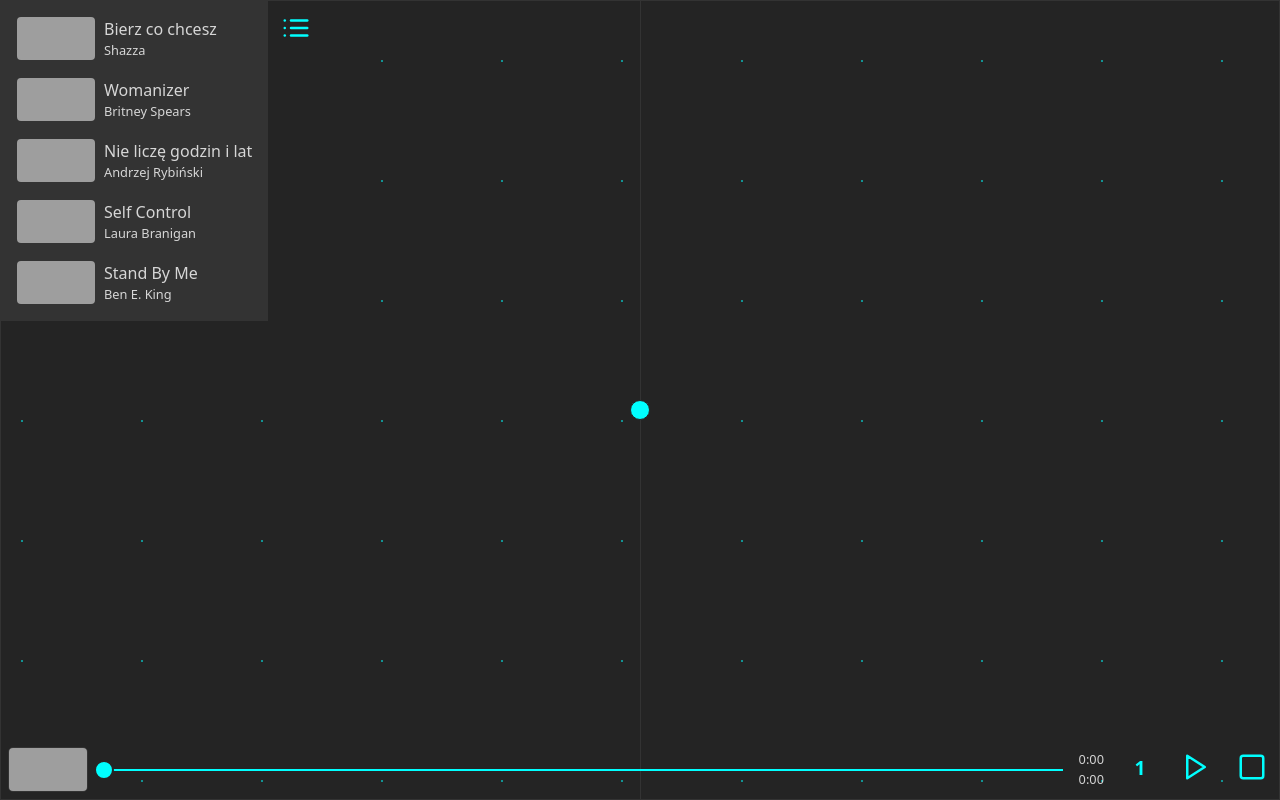
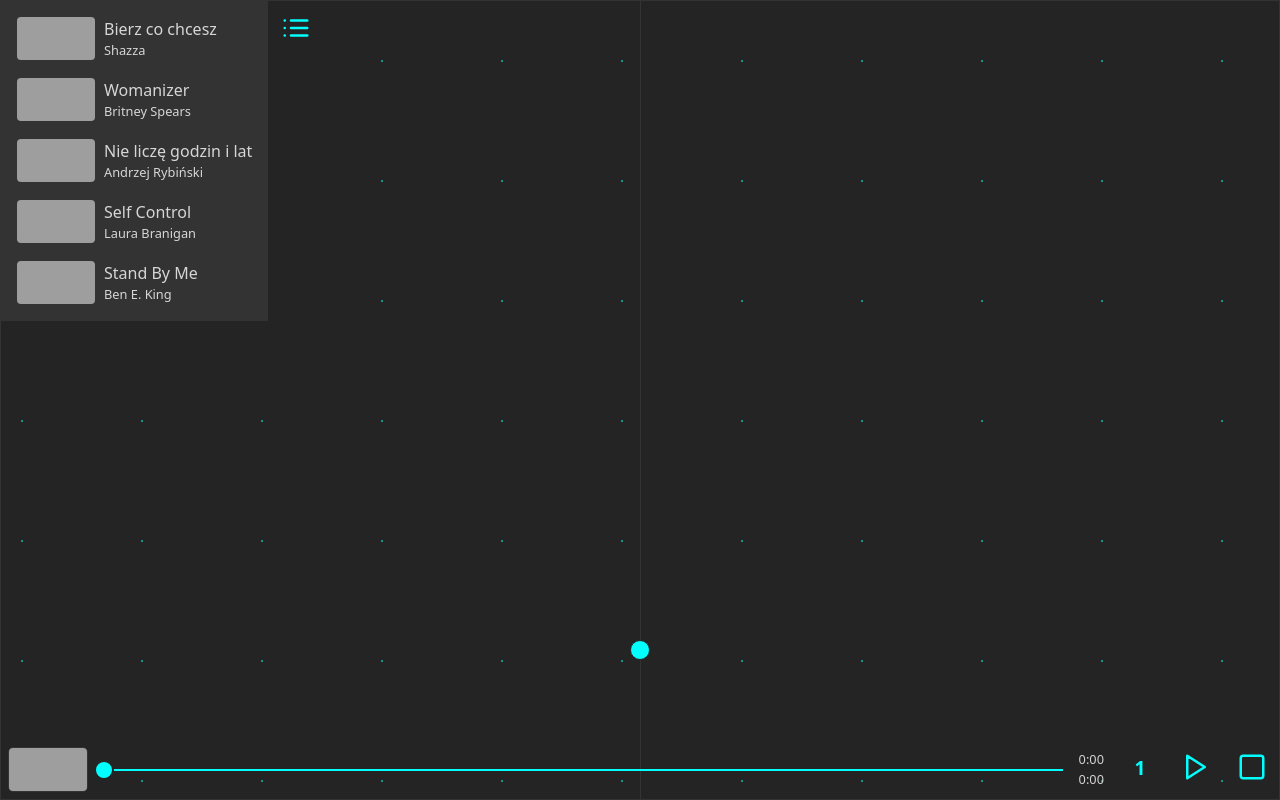
Before and after one commit to grubach/karaokej, a React (Vite) app: page / in a window 1280 px wide. Built offline with nearby package versions, Linux system fonts and the light colour scheme; grey boxes are pictures that could not be loaded.

Commit message:
Refactor Cursor component to improve accent handling and note display; remove unused accent reference and update opacity logic.

```diff
--- a/src/components/Cursor.module.css
+++ b/src/components/Cursor.module.css
@@ -18,12 +18,9 @@
   border-radius: var(--note-height);
   border: 1px solid var(--color-background);
   overflow: hidden;
+  transition: opacity 0.25s ease-out;
+
+  &.accent {
+    background-color: var(--color-accent);
+  }
 }
-
-.accent {
-  position: absolute;
-  inset: 0;
-  background-color: var(--color-accent);
-  opacity: 0;
-  transition: opacity 0.5s ease-in;
-}
--- a/src/components/Cursor.tsx
+++ b/src/components/Cursor.tsx
@@ -1,5 +1,5 @@
 import style from "./Cursor.module.css";
-import { useRef } from "react";
+import { useRef, useState } from "react";
 import {
   BEAT_WIDTH,
   DETECTIONS_PER_SECOND,
@@ -12,16 +12,20 @@ import { clamp } from "../utils/tools";
 import { gameStore } from "../utils/game";
 import useStoreState from "../hooks/useStoreState";
 import { appStore } from "../utils/app";
+import cx from "classnames";
 
 type Props = {
   historyIndex: number;
   tailIndex: number;
 };
 
+const octaveShift = (12 * NOTE_HEIGHT) / 2;
+const octaves = Array.from({ length: 4 }, (_, i) => i );
+
 const Cursor = ({ historyIndex, tailIndex }: Props) => {
+  const [transpose, setTranspose] = useState<number>(0);
   const { song, speed } = useStoreState(appStore);
   const cursorRef = useRef<HTMLDivElement>(null);
-  const accentRef = useRef<HTMLDivElement>(null);
   const positionRef = useRef<number>(0);
 
   const { averagePitch, bpm, startTime } = song;
@@ -34,13 +38,13 @@ const Cursor = ({ historyIndex, tailIndex }: Props) => {
     gameStore,
     "default",
     (gameHistory) => {
-      if (!cursorRef.current || !accentRef.current) return;
+      if (!cursorRef.current) return;
 
       const gameState = gameHistory[historyIndex];
 
       const { detectedPitch, lastPitch, transpose, elapsed } = gameState;
       const anyPitch = detectedPitch ?? lastPitch;
-      const pitch = anyPitch ? anyPitch + transpose * 12 : averagePitch;
+      const pitch = anyPitch ? anyPitch + 2 * 12 : averagePitch;
 
       const diff = pitch - positionRef.current;
       positionRef.current += clamp(diff, -3, 3);
@@ -62,7 +66,8 @@ const Cursor = ({ historyIndex, tailIndex }: Props) => {
       cursorRef.current.style.transform = `translate(${x.toFixed(
         2
       )}px, ${y.toFixed(2)}px)`;
-      accentRef.current.style.opacity = transpose % 2 === 0 ? "0" : "1";
+      setTranspose(transpose);
+      // accentRef.current.style.opacity = transpose % 2 === 0 ? "0" : "1";
     },
     [
       cursorRef,
@@ -84,14 +89,16 @@ const Cursor = ({ historyIndex, tailIndex }: Props) => {
       }}
     >
       <div className={style.movable} ref={cursorRef}>
-        <div
-          className={style.ball}
-          style={{
-            transform: `scale(${scale})`,
-          }}
-        >
-          <div className={style.accent} ref={accentRef}></div>
-        </div>
+        {octaves.map((octave) => (
+          <div
+            className={cx(style.ball, { [style.accent]: octave % 2 === 1 })}
+            style={{
+              top: `${octaveShift * (2-octave)}px`,
+              transform: `scale(${scale})`,
+              opacity: octave === transpose ? 1 : 0,
+            }}
+          ></div>
+        ))}
       </div>
     </div>
   );
```
